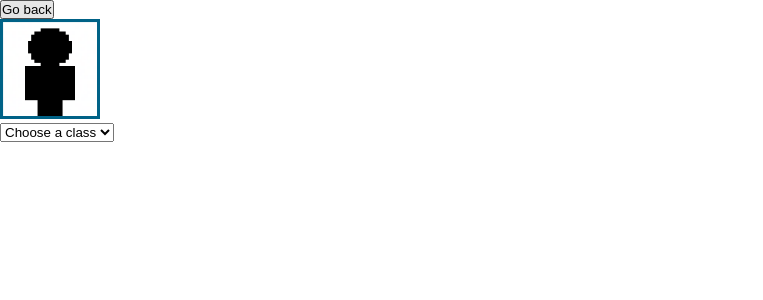
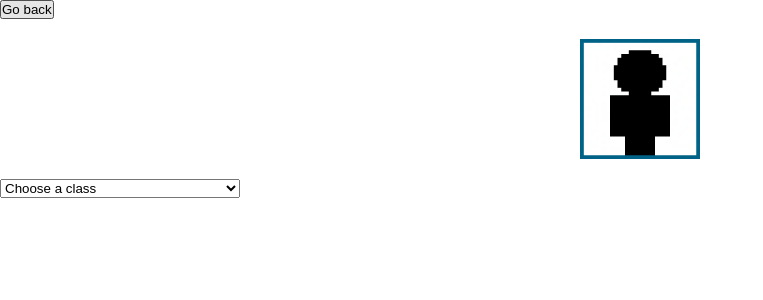
Before and after one commit to Espadv69/Character-Creator, a React (Vite) app: page / in a window 1280 px wide. Both pictures are taken after a click on the button "Create". Shown: the top 300 px of the page, without its empty margins (0-763 px from the left). Built offline with nearby package versions, Linux system fonts and the light colour scheme; a web font is replaced by a local one.

Commit message:
feat: improve styling for Create component images and selection

```diff
--- a/src/components/css/Create.css
+++ b/src/components/css/Create.css
@@ -1,3 +1,16 @@
+.container-img-create {
+  margin-top: 20px;
+  margin-bottom: 20px;
+  display: flex;
+  justify-content: center;
+}
+
 .img-create {
-  width: 100px;
+  width: 120px;
+  height: 120px;
 }
+
+.select-create {
+  width: 100%;
+  max-width: 240px;
+}
```
